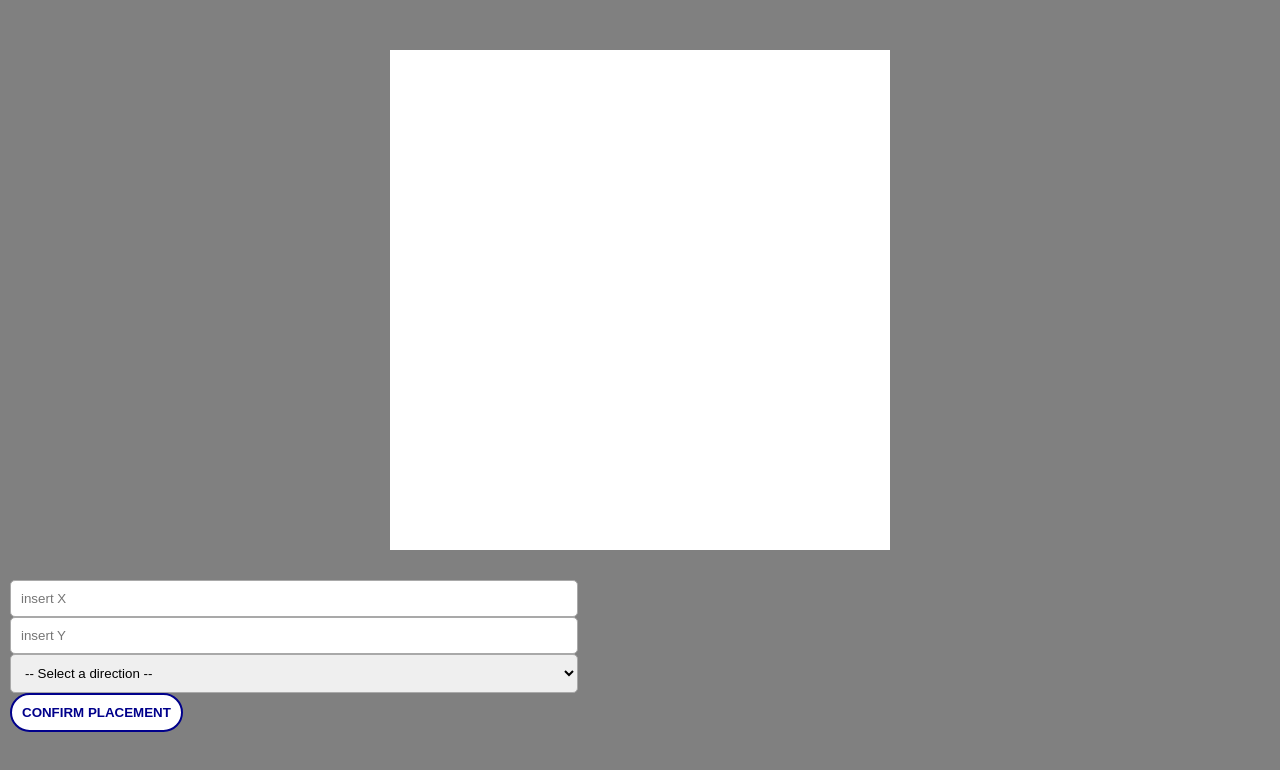
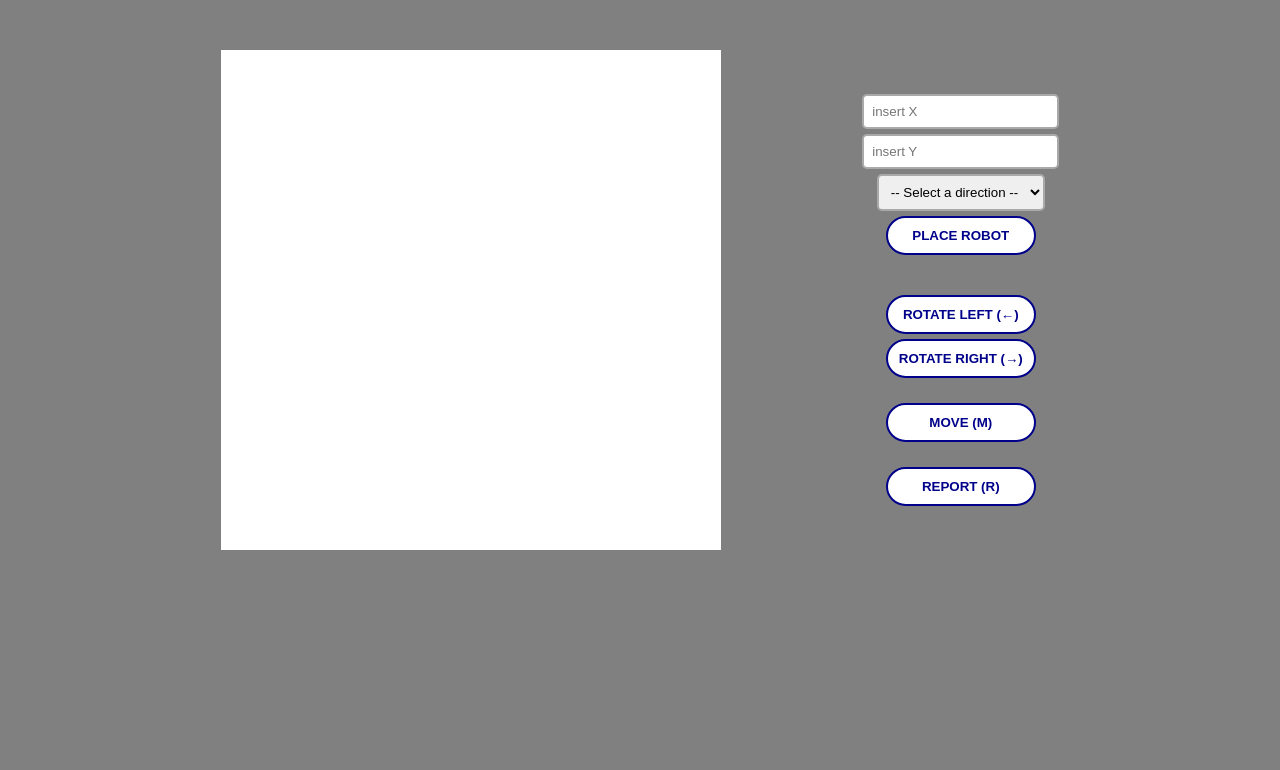
Before and after one commit to guidozoli/toy-robot-frontend, an Angular app: page / in a window 1280 px wide. Shown: the top 770 px of the page. Built offline with nearby package versions, Linux system fonts and the light colour scheme.

Commit message:
final version

```diff
--- a/src/app/app.component.scss
+++ b/src/app/app.component.scss
@@ -1,8 +1,21 @@
 @import '../styles/colors.scss';
+@import '../styles/variables.scss';
+
+
 
 .app {
-  background-color: $grey-2;
-  width: 100%;
-  height: 100vh;
   padding: 50px 10px;
+  display: flex;
+  justify-content: space-around;
+  align-items: center;
+  max-width: 1000px;
+  margin: auto;
 }
+
+@media screen and (max-width: $portrait-width) {
+  .app {
+    gap: 20px;
+    padding: 10px 0;
+    flex-direction: column;
+  }
+}
--- a/src/app/board/board.component.ts
+++ b/src/app/board/board.component.ts
@@ -34,7 +34,6 @@ export class BoardComponent implements AfterViewInit {
 
   setUnitSize() {
     const boardWidth = this.boardEl?.nativeElement.offsetWidth;
-    console.log(boardWidth);
     if (boardWidth) {
       setTimeout(() => {
         this.unitSize = Math.floor(boardWidth / MAX_STEPS_NUMBER);
--- a/src/app/controls/controls.component.html
+++ b/src/app/controls/controls.component.html
@@ -1,16 +1,38 @@
-<div class="commands">
-  <div class="placement-controls">
-    <div class="placement-controls__inputs">
-      <app-input-number [placeholder]="'insert X'" (valueChanged)="handleValueChange('x', $event)"></app-input-number>
-      <app-input-number [placeholder]="'insert Y'" (valueChanged)="handleValueChange('y', $event)"></app-input-number>
-      <app-select [options]="directionOptions" (valueChanged)="handleValueChange('direction', $event)"></app-select>
+<div class="controls">
+  <div class="place">
+    <app-input-number
+      [placeholder]="'insert X'"
+      (valueChanged)="handleValueChange('x', $event)"
+    ></app-input-number>
+    <app-input-number
+      [placeholder]="'insert Y'"
+      (valueChanged)="handleValueChange('y', $event)"
+    ></app-input-number>
+    <app-select
+      [options]="directionOptions"
+      (valueChanged)="handleValueChange('direction', $event)"
+    ></app-select>
+    <app-button
+      [text]="'Place robot'"
+      (buttonClicked)="submitPlace()"
+    ></app-button>
+  </div>
+  <div class="other-commands">
+    <div class="rotate">
+      <app-button
+        [text]="'Rotate left (←)'"
+        (buttonClicked)="rotate('LEFT')"
+      ></app-button>
+      <app-button
+        [text]="'Rotate right (→)'"
+        (buttonClicked)="rotate('RIGHT')"
+      ></app-button>
     </div>
-    <div class="placement-controls__submit">
-      <app-button
-        [text]="'Confirm placement'"
-        (buttonClicked)="submitPlacement()"
-        ></app-button
-      >
+    <div class="move">
+      <app-button [text]="'Move (M)'" (buttonClicked)="move()"></app-button>
+    </div>
+    <div class="report">
+      <app-button [text]="'Report (R)'" (buttonClicked)="report()"></app-button>
     </div>
   </div>
 </div>
--- a/src/app/controls/controls.component.scss
+++ b/src/app/controls/controls.component.scss
@@ -1,19 +1,33 @@
-.commands {
-  margin-top: 30px;
+@import '../../styles/variables.scss';
+@import '../../styles/variables.scss';
+
+.controls {
   display: flex;
-  gap: 20px;
+  flex-direction: column;
+  align-items: center;
+  gap: 40px;
+}
 
+.other-commands {
+  display: flex;
+  flex-direction: column;
+  gap: 25px;
+}
 
+.place, .rotate {
+  display: flex;
+  flex-direction: column;
+  align-items: center;
+  gap: 5px
+}
 
-  .placement-controls {
-    &__inputs {
-      input {
-
-      }
-    }
-
-    &__submit {
-      width: 100%;
-    }
+@media screen and (max-width: $portrait-width) {
+  .controls {
+    flex-direction: row;
   }
 }
+@media screen and (max-width: $mobile-width) {
+  .controls {
+    flex-direction: column;
+  }
+}
--- a/src/app/controls/controls.component.ts
+++ b/src/app/controls/controls.component.ts
@@ -1,5 +1,10 @@
 import { Component, EventEmitter, HostListener, Output } from '@angular/core';
-import { Command, Direction, PlaceCommand } from '../robot/robot.component';
+import {
+  Command,
+  Direction,
+  PlaceCommand,
+  RotationDirection,
+} from '../robot/robot.component';
 import { Option, SelectComponent } from '../shared/select/select.component';
 import { ButtonComponent } from '../shared/button/button.component';
 import { InputNumberComponent } from '../shared/input-number/input-number.component';
@@ -9,30 +14,29 @@ import { InputNumberComponent } from '../shared/input-number/input-number.compon
   standalone: true,
   imports: [ButtonComponent, InputNumberComponent, SelectComponent],
   templateUrl: './controls.component.html',
-  styleUrl: './controls.component.scss'
+  styleUrl: './controls.component.scss',
 })
 export class ControlsComponent {
   @HostListener('window:keyup', ['$event']) handleKeyUp(event: KeyboardEvent) {
     switch (event.key) {
       case 'ArrowLeft':
-        this.sendCommand({ type: 'rotate', direction: 'LEFT' });
+        this.rotate('LEFT');
         break;
       case 'ArrowRight':
-        this.sendCommand({ type: 'rotate', direction: 'RIGHT' });
+        this.rotate('LEFT');
         break;
       case 'm':
       case 'M':
-        this.sendCommand({ type: 'move' });
+        this.move();
         break;
       case 'r':
       case 'R':
-        this.sendCommand({ type: 'report' });
+        this.report()
         break;
     }
   }
 
-  @Output() commandSent = new EventEmitter<Command>()
-
+  @Output() commandSent = new EventEmitter<Command>();
 
   directionOptions: Option[] = [
     { value: '', label: '-- Select a direction --' },
@@ -60,7 +64,17 @@ export class ControlsComponent {
     }
   }
 
-  submitPlacement() {
+  rotate(direction: RotationDirection) {
+    this.sendCommand({ type: 'rotate', direction });
+  }
+  move() {
+    this.sendCommand({ type: 'move' });
+  }
+  report() {
+    this.sendCommand({ type: 'report' });
+  }
+
+  submitPlace() {
     if (this.xVal != null && this.yVal != null && this.directionVal) {
       const command: PlaceCommand = {
         type: 'place',
@@ -75,6 +89,6 @@ export class ControlsComponent {
   }
 
   private sendCommand(command: Command) {
-    this.commandSent.emit(command)
+    this.commandSent.emit(command);
   }
 }
--- a/src/app/robot/robot.component.ts
+++ b/src/app/robot/robot.component.ts
@@ -57,7 +57,6 @@ export class RobotComponent implements OnChanges {
       changes['command'].currentValue &&
       !changes['command'].firstChange
     ) {
-      console.log('command', this.command);
       switch (this.command?.type) {
         case 'place':
           this.handlePlaceCommand(this.command.placement);
--- a/src/app/shared/input-number/input-number.component.scss
+++ b/src/app/shared/input-number/input-number.component.scss
@@ -1,8 +1,8 @@
 @import '../../../styles/colors.scss';
 
 .input {
-  padding: 10px;
-  border: 1px solid darkgray;
+  padding: 8px;
+  border: 2px solid darkgray;
   border-radius: 5px;
   width: 100%;
 
--- a/src/app/shared/select/select.component.scss
+++ b/src/app/shared/select/select.component.scss
@@ -1,9 +1,9 @@
 @import '../../../styles/colors.scss';
 
 .select {
-  padding: 10px;
+  padding: 8px;
   width: 100%;
-  border: 1px solid $grey-1;
+  border: 2px solid $grey-1;
   border-radius: 5px;
 
   &:hover {
--- a/src/styles/common-styles.scss
+++ b/src/styles/common-styles.scss
@@ -1,7 +1,16 @@
+@import './colors.scss';
+
 * {
   box-sizing: border-box;
 }
 
+html {
+  margin: 0;
+  height: 100%;
+}
+
 body {
   margin: 0;
+  height: 100%;
+  background-color: $grey-2;
 }
--- a/src/styles/variables.scss
+++ b/src/styles/variables.scss
@@ -1,2 +1,3 @@
 
-$mobile-width: 640px;
+$mobile-width: 480px;
+$portrait-width: 720px;
```
Also changed, not shown: 1 other file (tests, documents, lock files or other folders).
